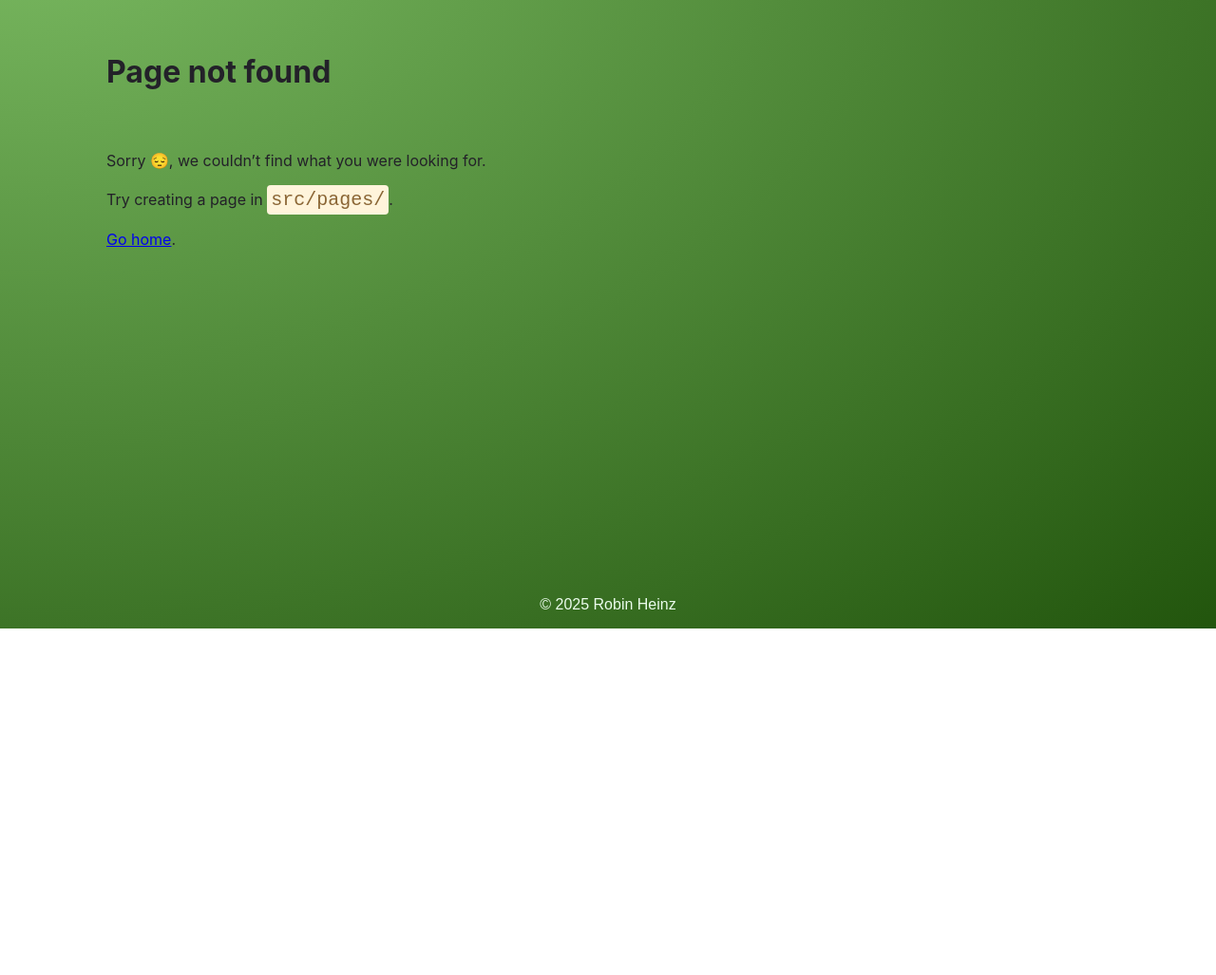
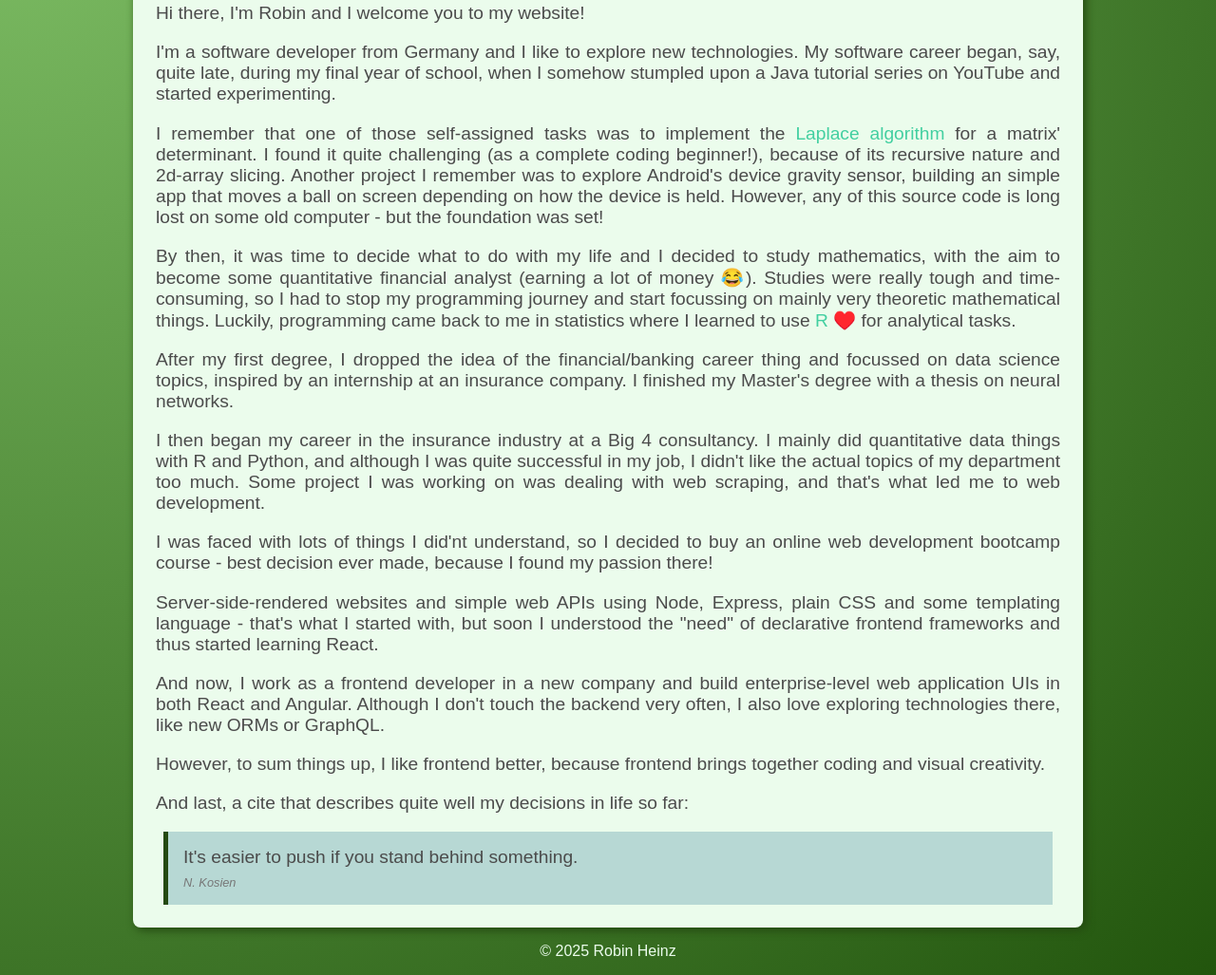
Before and after one commit to blimmbamm/gatsby-website-blog, a Gatsby site: page /about in a window 1280 px wide. Before the commit this address had no page. Shown: the part 138-1165 px from the top of the page at 95% size. Before the commit the page ends 800 px from the top, so only its background shows below. Built offline with nearby package versions, Linux system fonts and the light colour scheme; Gatsby itself is replaced by a stand-in of ours.

Commit message:
added home page + new page for more detailed about me

```diff
--- a/gatsby-browser.tsx
+++ b/gatsby-browser.tsx
@@ -1,8 +1,9 @@
 import React from 'react';
-import Layout from './src/components/Layout';
+import Layout from './src/components/Layout/Layout';
 
 import "./src/styles/prism-theme.css";
 import "prismjs/plugins/line-highlight/prism-line-highlight.css";
+import "./src/styles/markdown.css";
 import "./src/global.css";
 
 export const wrapPageElement = ({ element, props }) => (
--- a/gatsby-config.ts
+++ b/gatsby-config.ts
@@ -13,14 +13,14 @@ module.exports = {
       resolve: "gatsby-plugin-react-svg",
       options: {
         rule: {
-          include: /images/ // See below to configure properly
+          include: /images/
         }
       }
     },
     {
       resolve: `gatsby-source-filesystem`,
       options: {
-        name: `content`,
+        name: `blogPosts`,
         path: `${__dirname}/src/blog`,
       },
     },
@@ -29,6 +29,13 @@ module.exports = {
       options: {
         name: `projects`,
         path: `${__dirname}/src/projects`,
+      },
+    },
+    {
+      resolve: `gatsby-source-filesystem`,
+      options: {
+        name: `about-me`,
+        path: `${__dirname}/src/about`,
       },
     },
     {
--- a/gatsby-ssr.tsx
+++ b/gatsby-ssr.tsx
@@ -1,5 +1,5 @@
 import React from 'react';
-import Layout from './src/components/Layout';
+import Layout from './src/components/Layout/Layout';
 
 export const wrapPageElement = ({ element, props }) => (
   <Layout {...props}>{element}</Layout>
--- /dev/null
+++ b/src/about/about-me.md
@@ -0,0 +1,29 @@
+---
+key: 'about-me'
+---
+
+Hi there, I'm Robin and I welcome you to my website!
+
+I'm a software developer from Germany and I like to explore new technologies. My software career began, say, quite late, during my final year of school, when I somehow stumpled upon a Java tutorial series on YouTube and started experimenting.
+
+I remember that one of those self-assigned tasks was to implement the [Laplace algorithm](https://en.wikipedia.org/wiki/Laplace_expansion) for a matrix' determinant. I found it quite challenging (as a complete coding beginner!), because of its recursive nature and 2d-array slicing. Another project I remember was to explore Android's device gravity sensor, building an simple app that moves a ball on screen depending on how the device is held. However, any of this source code is long lost on some old computer - but the foundation was set!
+
+By then, it was time to decide what to do with my life and I decided to study mathematics, with the aim to become some quantitative financial analyst (earning a lot of money  😂). Studies were really tough and time-consuming, so I had to stop my programming journey and start focussing on mainly very theoretic mathematical things. Luckily, programming came back to me in statistics where I learned to use [R](https://www.r-project.org/) ♥️ for analytical tasks.
+
+After my first degree, I dropped the idea of the financial/banking career thing and focussed on data science topics, inspired by an internship at an insurance company. I finished my Master's degree with a thesis on neural networks.
+
+I then began my career in the insurance industry at a Big 4 consultancy. I mainly did quantitative data things with R and Python, and although I was quite successful in my job, I didn't like the actual topics of my department too much. Some project I was working on was dealing with web scraping, and that's what led me to web development.
+
+I was faced with lots of things I did'nt understand, so I decided to buy an online web development bootcamp course - best decision ever made, because I found my passion there!
+
+Server-side-rendered websites and simple web APIs using Node, Express, plain CSS and some templating language - that's what I started with, but soon I understood the "need" of declarative frontend frameworks and thus started learning React.
+
+And now, I work as a frontend developer in a new company and build enterprise-level web application UIs in both React and Angular. Although I don't touch the backend very often, I also love exploring technologies there, like new ORMs or GraphQL.
+
+However, to sum things up, I like frontend better, because frontend brings together coding and visual creativity.
+
+And last, a cite that describes quite well my decisions in life so far:
+
+> It's easier to push if you stand behind something.
+>
+><p class="citation-author">N. Kosien</p>
--- a/src/styles/Layout.module.css
+++ b/src/components/Layout/Layout.module.css
@@ -45,4 +45,5 @@
 .footer {
   text-align: center;
   margin-bottom: 1rem;
+  color: var(--background-whitish);
 }
--- a/src/components/Layout.tsx
+++ b/src/components/Layout/Layout.tsx
@@ -1,7 +1,7 @@
 import { Link } from "gatsby";
 import React, { PropsWithChildren } from "react";
 
-import * as styles from "../styles/Layout.module.css";
+import * as styles from "./Layout.module.css";
 
 export default function Layout(props: PropsWithChildren) {
   return (
@@ -16,6 +16,9 @@ export default function Layout(props: PropsWithChildren) {
         <Link to="/projects" activeClassName={styles.active}>
           Projects
         </Link>
+        <Link to="/about" activeClassName={styles.active}>
+          About
+        </Link>
       </nav>
       <main className={styles.content}>{props.children}</main>
       <footer className={styles.footer}>
--- a/src/gatsby-types.d.ts
+++ b/src/gatsby-types.d.ts
@@ -2705,6 +2705,11 @@ type WebPOptions = {
   readonly quality: InputMaybe<Scalars['Int']>;
 };
 
+type AboutPageQueryVariables = Exact<{ [key: string]: never; }>;
+
+
+type AboutPageQuery = { readonly markdownRemark: { readonly html: string | null } | null };
+
 type BlogPageQueryVariables = Exact<{ [key: string]: never; }>;
 
 
--- a/src/global.css
+++ b/src/global.css
@@ -34,8 +34,12 @@ body {
   --code-background: rgb(213, 239, 240);
   --code-highlight: rgb(183, 216, 212);
   --blue-3: rgb(138, 185, 180);
+
+  /* --blue-1: #1cc089; */
+  --blue-1: #42cfa0;
   /* --code-highlight: rgb(151, 214, 143); */
-  color: var(--background-whitish);
+  /* color: var(--background-whitish); */
+  color: var(--dark-gray);
 
 }
 
--- /dev/null
+++ b/src/pages/about.tsx
@@ -0,0 +1,29 @@
+import { graphql, PageProps } from "gatsby";
+import React from "react";
+import Card from "../components/Card/Card";
+
+import * as styles from '../styles/About.module.css';
+
+export default function AboutPage(props: PageProps<Queries.AboutPageQuery>) {
+  return (
+    <Card className={styles.container}>
+      <div className={styles.markdown}
+        dangerouslySetInnerHTML={{
+          __html: props.data.markdownRemark?.html || "",
+        }}
+      ></div>
+    </Card>
+  );
+}
+
+export const pageQuery = graphql`
+  query AboutPage {
+    markdownRemark(frontmatter: { key: { eq: "about-me" } }) {
+      html
+    }
+  }
+`;
+
+export function Head() {
+  return <title>About</title>
+}
--- /dev/null
+++ b/src/styles/About.module.css
@@ -0,0 +1,30 @@
+.container {
+  width: 100%;
+  max-width: 1000px;
+  margin: auto;
+  text-align: justify;
+  font-size: 1.2rem;
+}
+
+blockquote {
+  margin: 0 0.5rem;
+  padding-inline: 1rem;
+  background-color: var(--code-highlight);
+  padding-block: 0.5rem;
+  border-left: 5px solid var(--green-dark);
+
+  & p {
+    margin-block: 0.5rem;
+  }
+}
+
+.markdown {
+  & a {
+    color: var(--blue-1);
+    text-decoration: none;
+
+    &:hover {
+      text-decoration: underline;
+    }
+  }
+}
--- /dev/null
+++ b/src/styles/Home.module.css
@@ -0,0 +1,12 @@
+.container {
+  width: 100%;
+  max-width: 700px;
+  font-size: 2rem;
+  color: var(--background-whitish);
+  margin-inline: auto;
+}
+
+.intro {
+  font-size: 2.5rem;
+  font-weight: bold;
+}
--- /dev/null
+++ b/src/styles/markdown.css
@@ -0,0 +1,5 @@
+.citation-author {
+  font-size: 0.8rem;
+  color: var(--medium-gray);
+  font-style: italic;
+}
```
Also changed, not shown: src/pages/index.tsx (+14 -5 lines).
